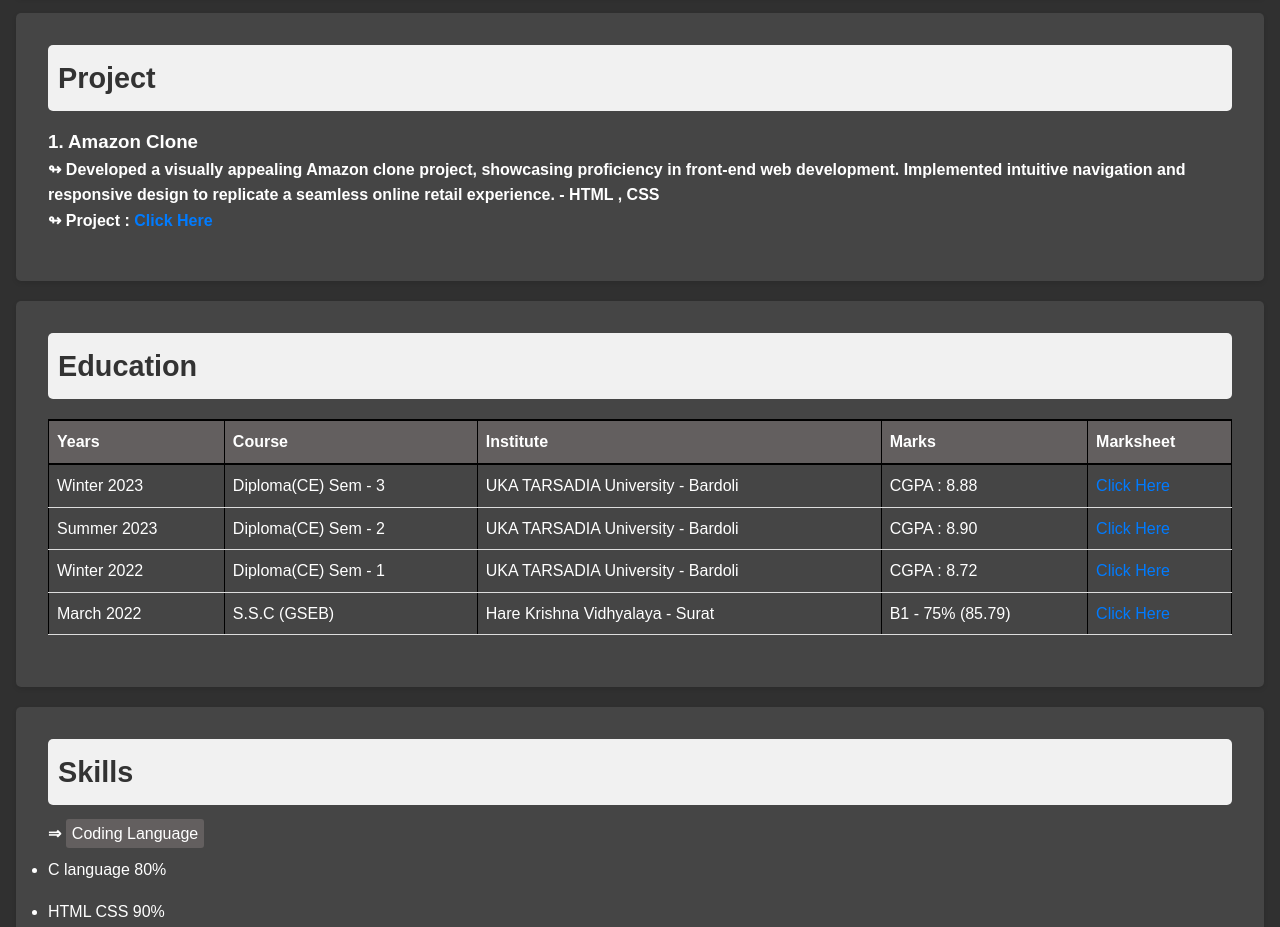
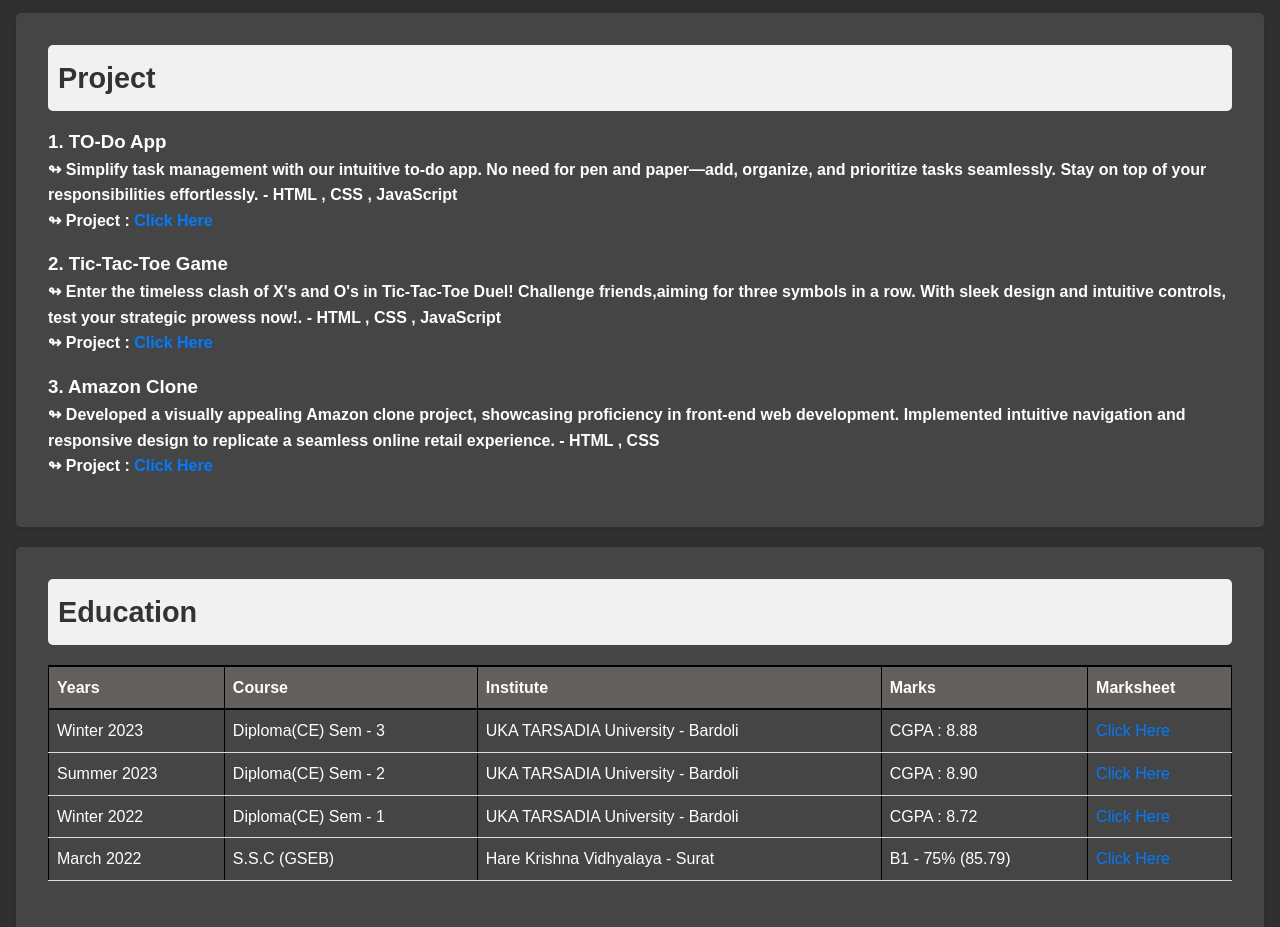
Before and after one commit to Dhruvil-Radadiya/Resume, a plain HTML site: page index.html in a window 1280 px wide. Shown: the part 1420-2347 px from the top of the page. Drawn offline with Linux system fonts and the light colour scheme.

Commit message:
Tic-Tac-Toe Game added

```diff
--- a/index.html
+++ b/index.html
@@ -34,8 +34,21 @@
     <section id="Project">
         <h2 class="pj">Project</h2>
         <ul>
+
             <li>
-                <h3>1. Amazon Clone</h3>
+                <h3>1. TO-Do App</h3>
+                <p><b>&#8620; Simplify task management with our intuitive to-do app. No need for pen and paper—add, organize, and prioritize tasks seamlessly. Stay on top of your responsibilities effortlessly. - HTML , CSS , JavaScript</b></p>
+                <p><b>&#8620; Project : <a href="https://dhruvil-radadiya.github.io/ToDo-App/" target="_blank">Click Here</a></p></b>
+            </li>
+
+            <li>
+                <h3>2. Tic-Tac-Toe Game</h3>
+                <p><b>&#8620; Enter the timeless clash of X's and O's in Tic-Tac-Toe Duel! Challenge friends,aiming for three symbols in a row. With sleek design and intuitive controls, test your strategic prowess now!. - HTML , CSS , JavaScript</b></p>
+                <p><b>&#8620; Project : <a href="https://dhruvil-radadiya.github.io/Tic-Tac-Toe-Game/" target="_blank">Click Here</a></p></b>
+            </li>
+
+            <li>
+                <h3>3. Amazon Clone</h3>
                 <p><b>&#8620; Developed a visually appealing Amazon clone project, showcasing proficiency in front-end web development. Implemented intuitive navigation and responsive design to replicate a seamless online retail experience. - HTML , CSS </b></p>
                 <p><b>&#8620; Project : <a href="https://dhruvil-radadiya.github.io/Amazon-Clone/" target="_blank">Click Here</a></p></b>
                 </li>
```
